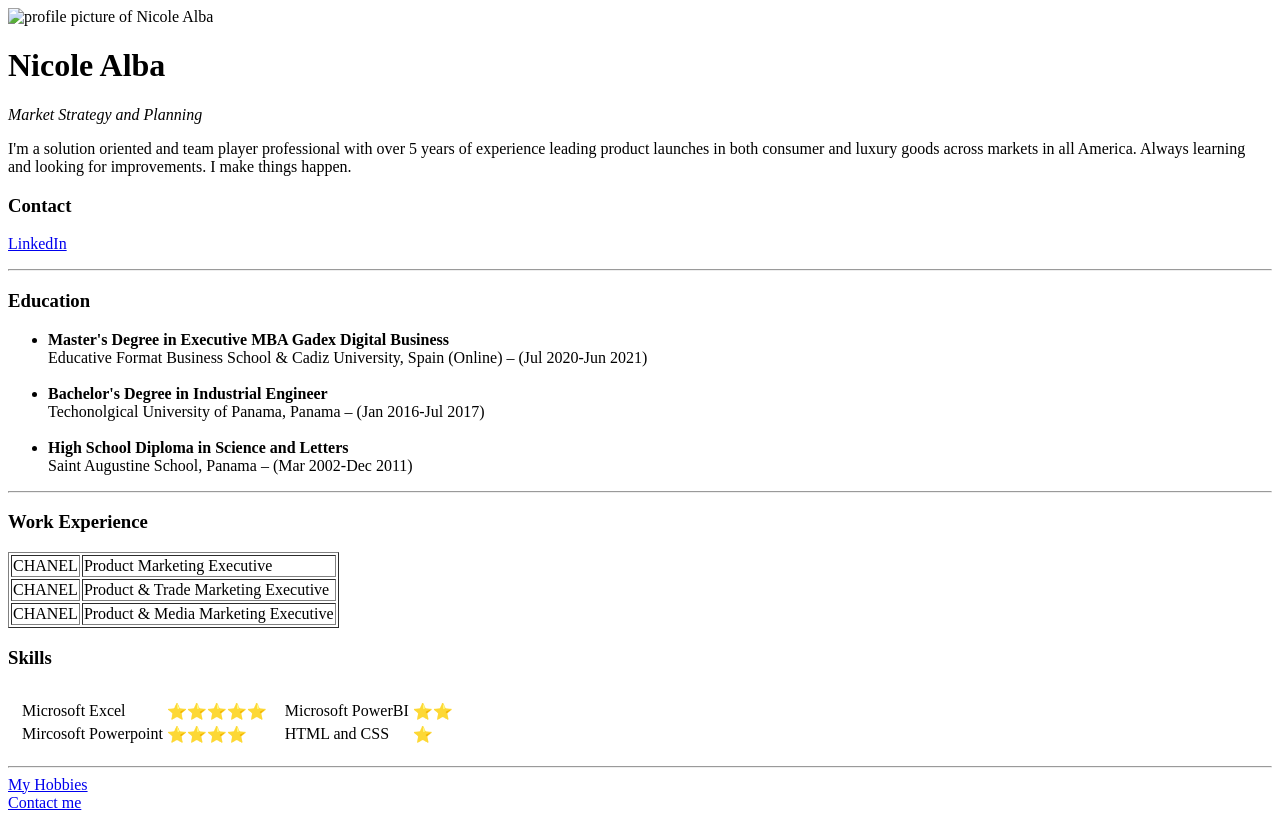
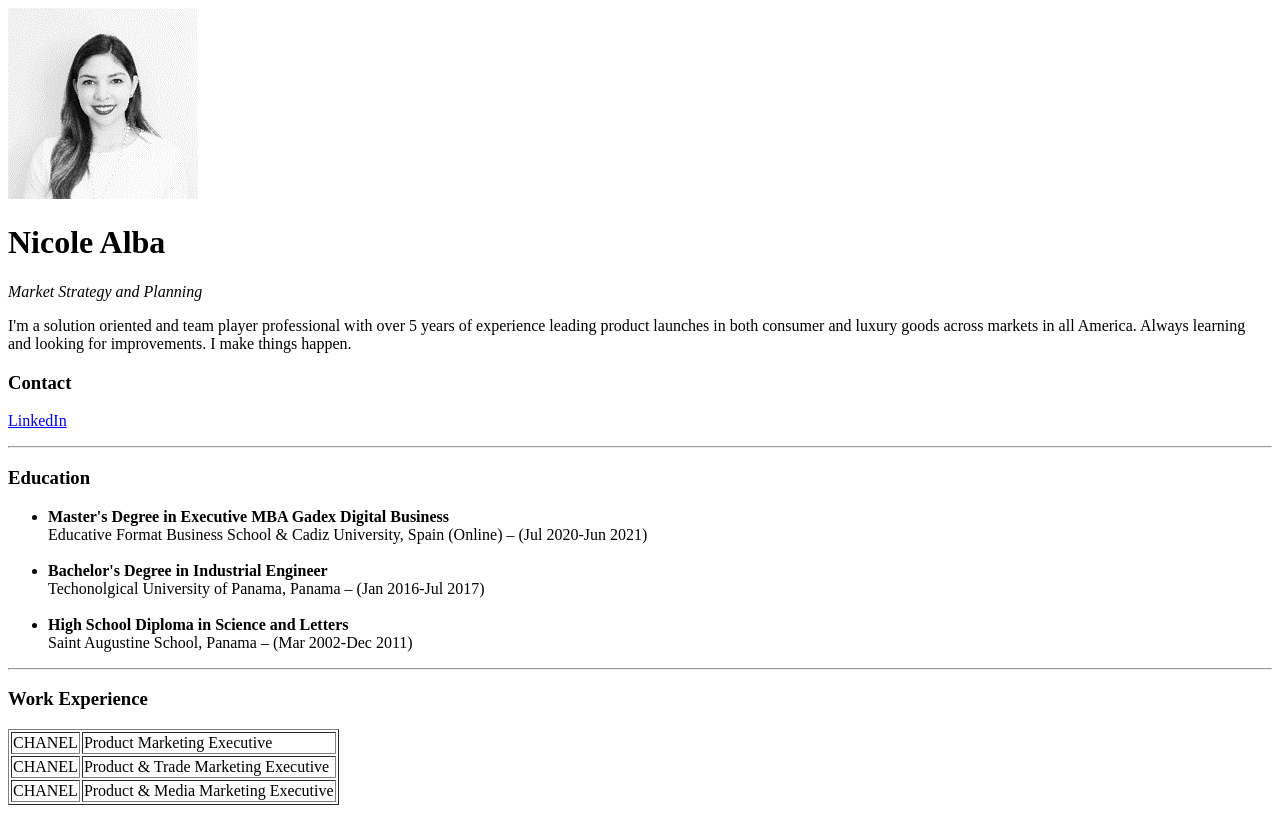
Before and after one commit to nicolealbav/resume, a plain HTML site: page index.html in a window 1280 px wide. Shown: the top 814 px of the page. Drawn offline with Linux system fonts and the light colour scheme.

Commit message:
Update index.html

```diff
--- a/index.html
+++ b/index.html
@@ -7,7 +7,7 @@
 </head>
 
 <body>
-  <img src="images/nicole.png" alt="profile picture of Nicole Alba">
+  <img src="nicole.png" alt="profile picture of Nicole Alba">
   <h1>Nicole Alba</h1>
   <p> <em>Market Strategy and Planning</em></p>
   <p>I'm a solution oriented and team player professional with over 5 years of experience leading product launches in both consumer and luxury goods across markets in all America. Always learning and looking for improvements. I make things happen.
```
